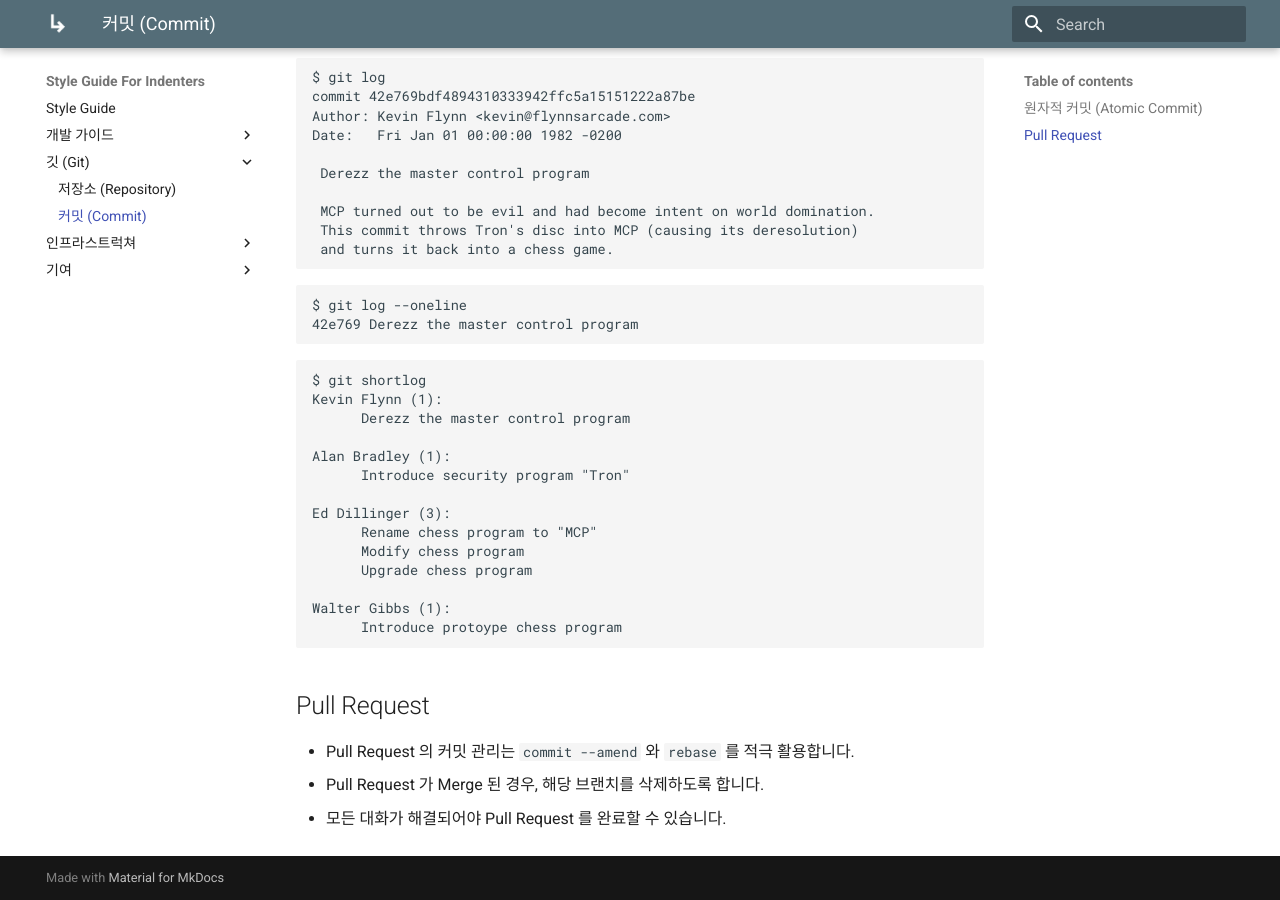
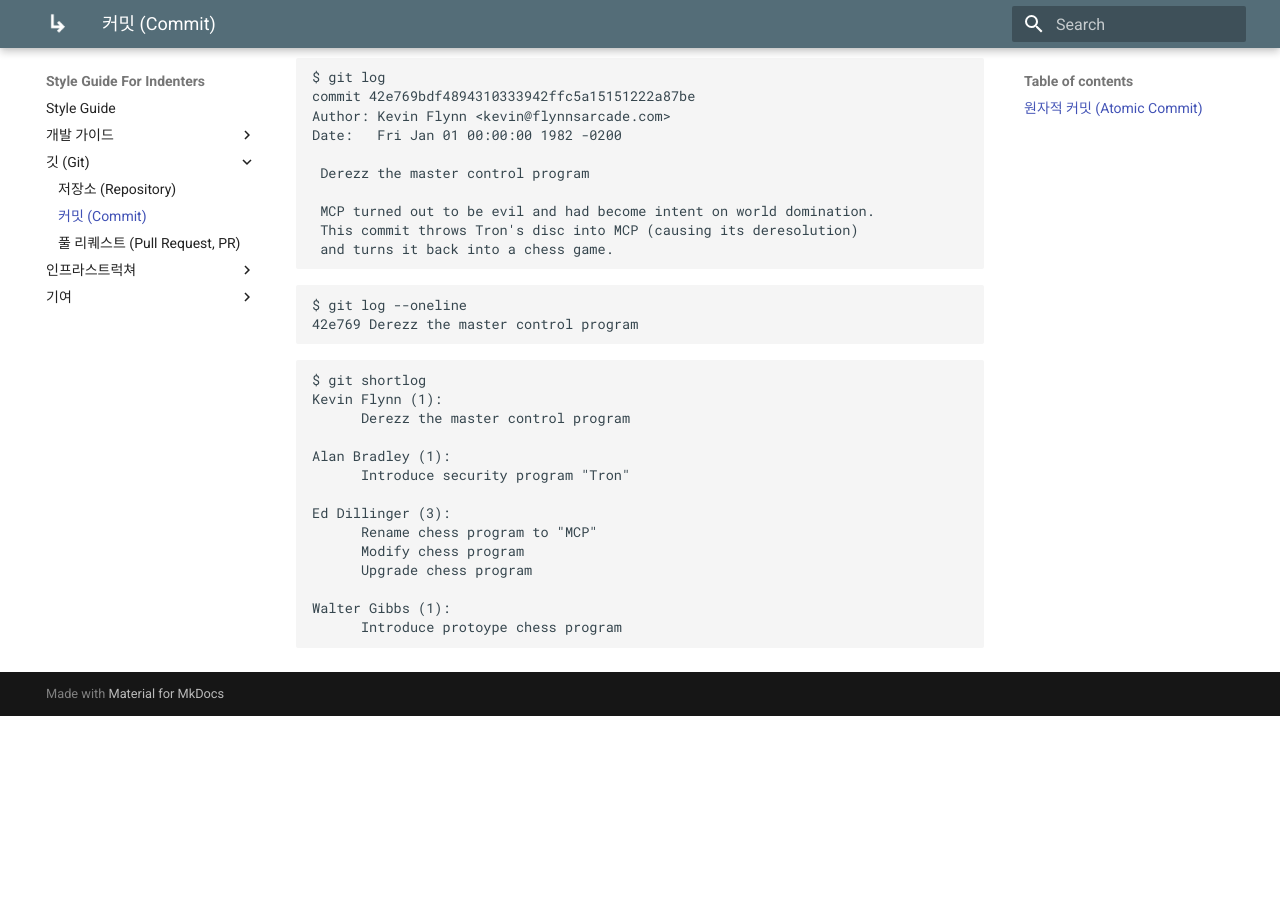
Before and after one commit to indentcorp/style-guide, an MkDocs documentation site: the page built from docs/git/commit.md, in a window 1280 px wide and 900 px high, scrolled down 723 px. Built offline with MkDocs 1.6.1 and Material for MkDocs 9.7.7, drawn with Linux system fonts in a browser that asks for light colours; after the commit the page ends 1439 px from its top, so only the background shows below that.

Commit message:
Split `commit.md` into two documents

````diff
--- a/docs/git/commit.md
+++ b/docs/git/commit.md
@@ -50,9 +50,3 @@ Walter Gibbs (1):
       Introduce protoype chess program
 
 ```
-
-
-## Pull Request
-- Pull Request 의 커밋 관리는 `commit --amend` 와 `rebase` 를 적극 활용합니다.
-- Pull Request 가 Merge 된 경우, 해당 브랜치를 삭제하도록 합니다.
-- 모든 대화가 해결되어야 Pull Request 를 완료할 수 있습니다.
--- a/mkdocs.yml
+++ b/mkdocs.yml
@@ -30,6 +30,7 @@ nav:
 - 깃 (Git):
   - git/repository.md
   - git/commit.md
+  - git/pr.md
 - 인프라스트럭쳐:
   - infrastructure/aws.md
   - infrastructure/terraform.md
````
Also changed, not shown: docs/git/pr.md (added, +5 -0 lines).
